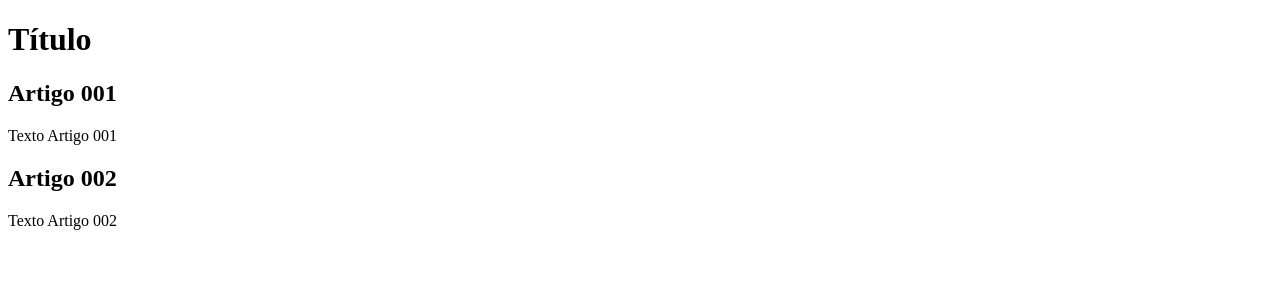
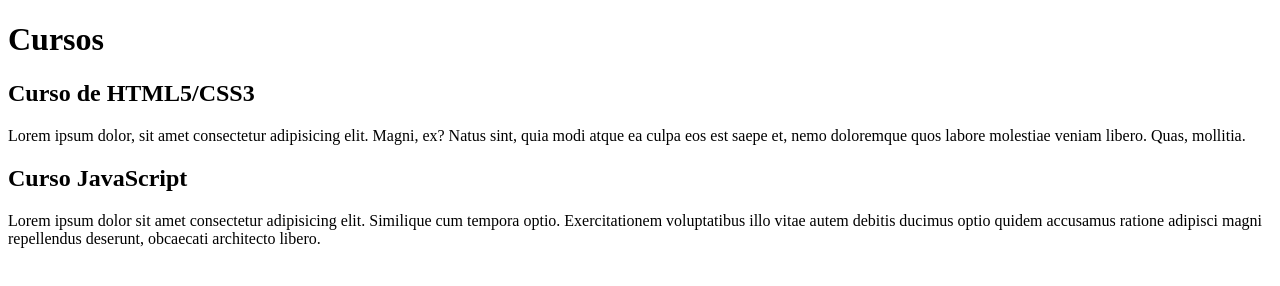
Before and after one commit to lucas-far90/projeto-01, a plain HTML site: page index.html in a window 1280 px wide. Drawn offline with Linux system fonts and the light colour scheme.

Commit message:
inicio do conteúdo

```diff
--- a/index.html
+++ b/index.html
@@ -8,15 +8,15 @@
 <body>
     <main>
         <header>
-            <h1>Título</h1>
+            <h1>Cursos</h1>
         </header>
         <article>
-            <h2>Artigo 001</h2>
-            <p>Texto Artigo 001</p>
+            <h2>Curso de HTML5/CSS3</h2>
+            <p>Lorem ipsum dolor, sit amet consectetur adipisicing elit. Magni, ex? Natus sint, quia modi atque ea culpa eos est saepe et, nemo doloremque quos labore molestiae veniam libero. Quas, mollitia.</p>
         </article>
         <article>
-            <h2>Artigo 002</h2>
-            <p>Texto Artigo 002</p>
+            <h2>Curso JavaScript</h2>
+            <p>Lorem ipsum dolor sit amet consectetur adipisicing elit. Similique cum tempora optio. Exercitationem voluptatibus illo vitae autem debitis ducimus optio quidem accusamus ratione adipisci magni repellendus deserunt, obcaecati architecto libero.</p>
         </article>
     </main>
 
```
